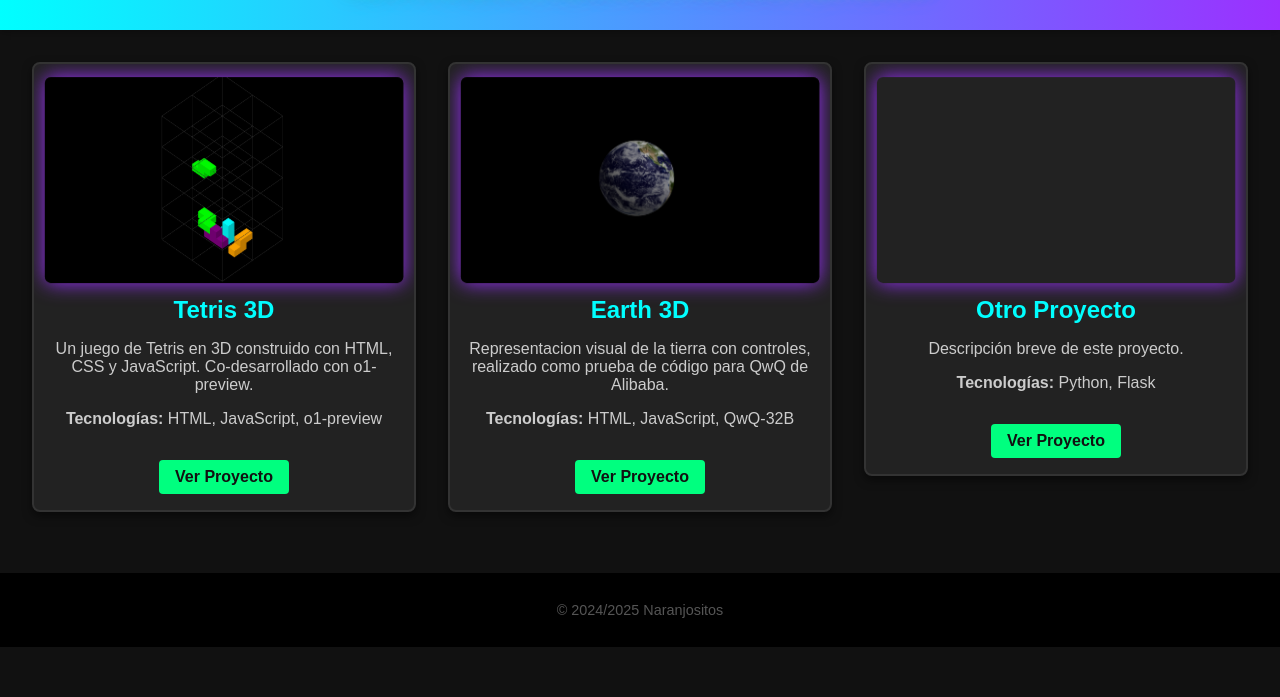
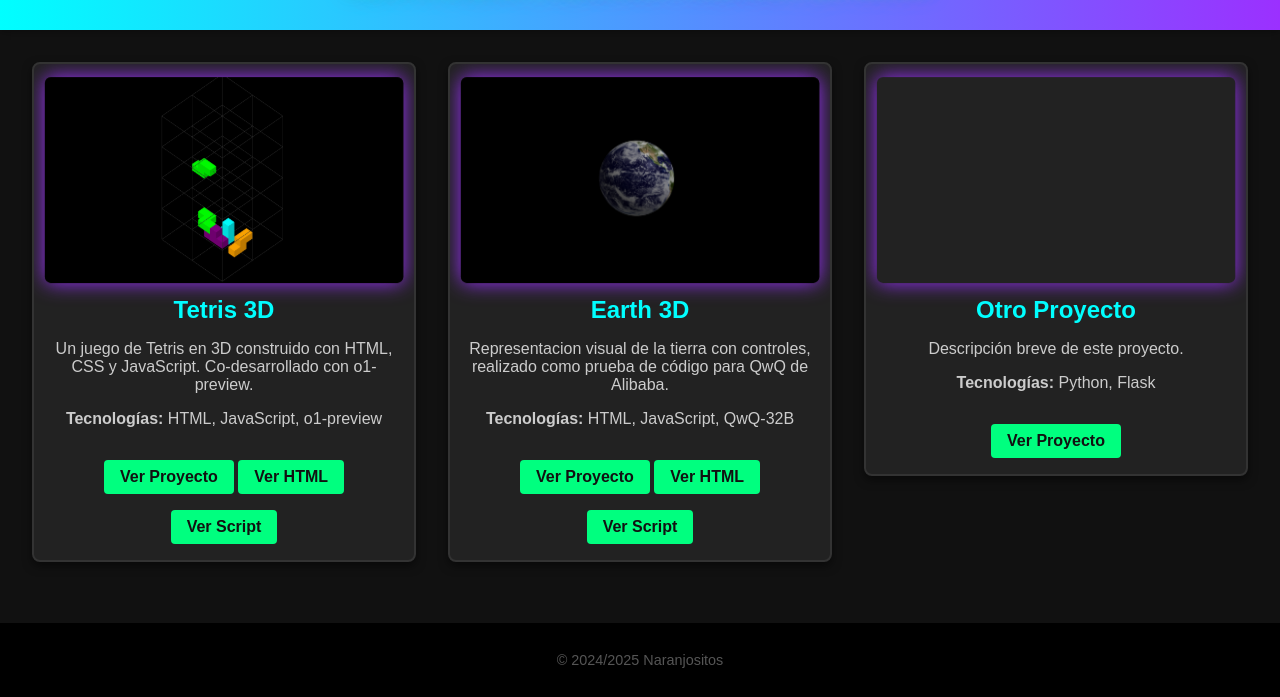
Before and after one commit to xaskasdf/wish-house, a plain HTML site: page index.html in a window 1280 px wide. Shown: the part 112-809 px from the top of the page. Drawn offline with Linux system fonts and the light colour scheme.

Commit message:
Updated usage for adding code and scripts

```diff
--- a/index.html
+++ b/index.html
@@ -19,6 +19,8 @@
                 <p>Un juego de Tetris en 3D construido con HTML, CSS y JavaScript. Co-desarrollado con o1-preview.</p>
                 <p><strong>Tecnologías:</strong> HTML, JavaScript, o1-preview</p>
                 <a href="https://projects.naranjositos.tech/tetris3d" target="_blank">Ver Proyecto</a>
+                <a href="https://github.com/xaskasdf/wish-house/blob/main/tetris3d.html" target="_blank">Ver HTML</a>
+                <a href="https://github.com/xaskasdf/wish-house/blob/main/scripts/earth3d.js" target="_blank">Ver Script</a>
             </div>
             <div class="project">
                 <div class="project-thumbnail" style="background-image: url('previews/earth3d.png');"></div>
@@ -26,6 +28,8 @@
                 <p>Representacion visual de la tierra con controles, realizado como prueba de código para QwQ de Alibaba.</p>
                 <p><strong>Tecnologías:</strong> HTML, JavaScript, QwQ-32B</p>
                 <a href="https://projects.naranjositos.tech/earth3d" target="_blank">Ver Proyecto</a>
+                <a href="https://github.com/xaskasdf/wish-house/blob/main/earth3d.html" target="_blank">Ver HTML</a>
+                <a href="https://github.com/xaskasdf/wish-house/blob/main/scripts/earth3d.js" target="_blank">Ver Script</a>
             </div>
             <div class="project">
                 <div class="project-thumbnail" style="background-image: url('other-project.png');"></div>
```
